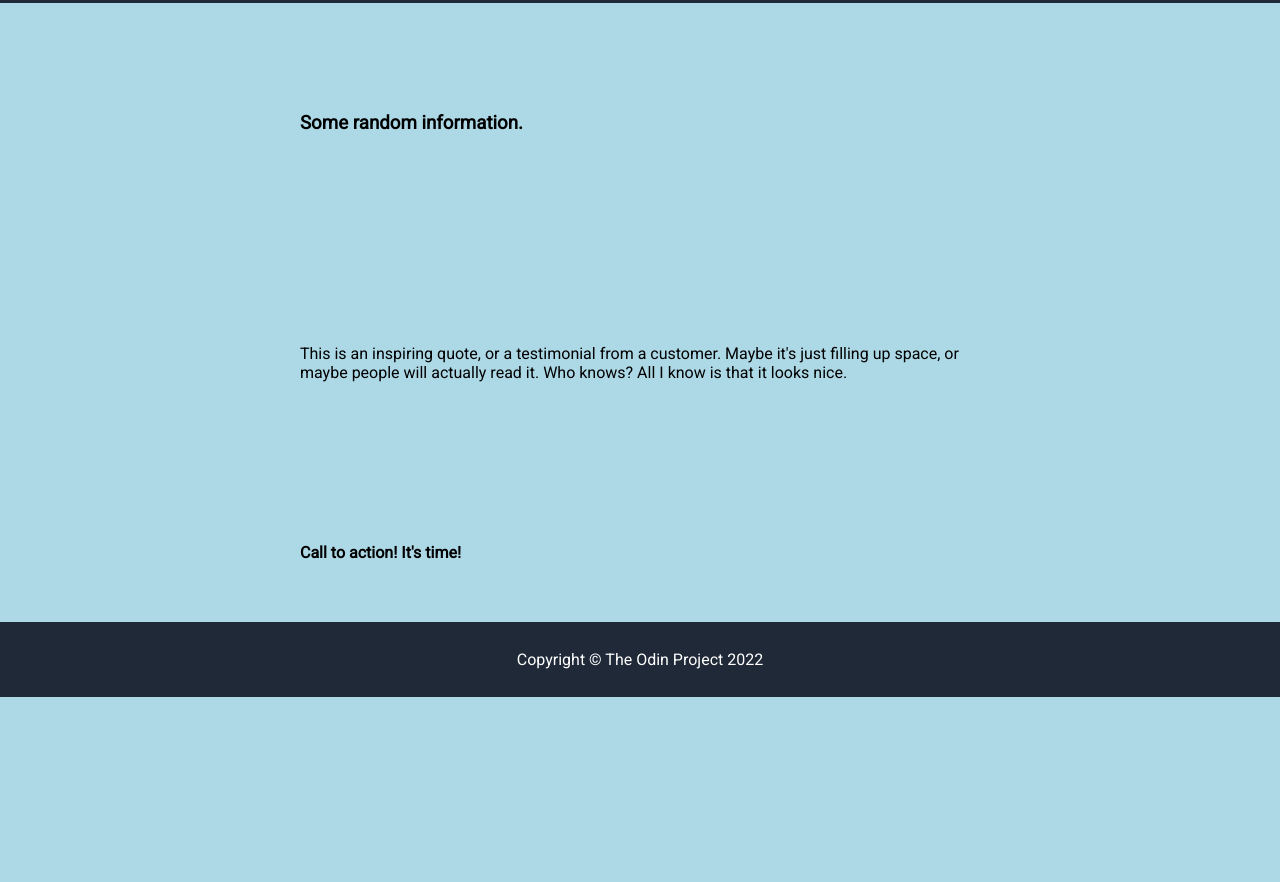
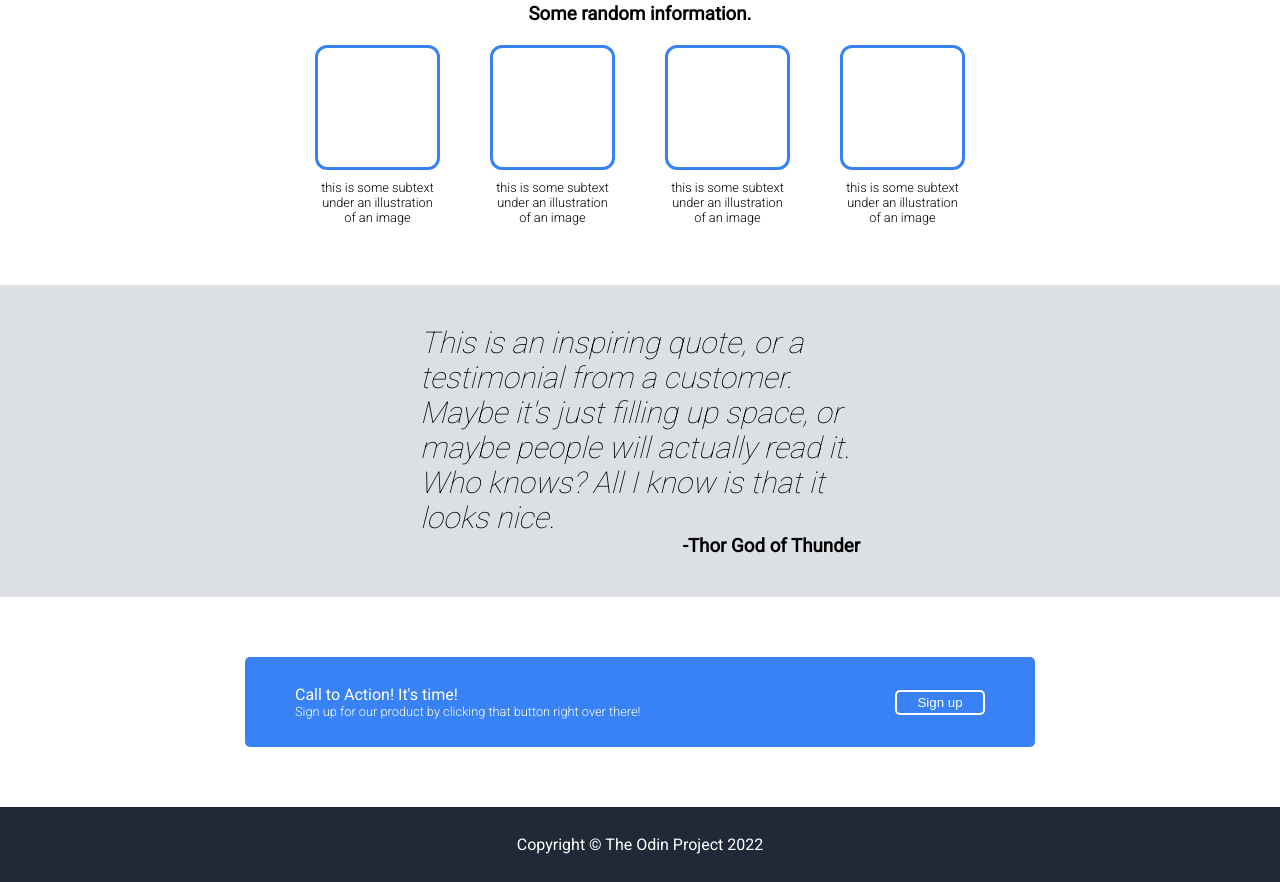
Before and after one commit to andrewjcl/landing-page-project, a plain HTML site: page index.html in a window 1280 px wide. Shown: the part 357-1239 px from the top of the page. Before the commit the page ends 1054 px from the top, so only its background shows below. Drawn offline with Linux system fonts and the light colour scheme.

Commit message:
Basic structure all done
Not perfect but keen to move on to Javascript so will leave as is for now

```diff
--- a/index.html
+++ b/index.html
@@ -3,6 +3,10 @@
 <head>
     <link rel="stylesheet" href="style.css">
     <link href='http://fonts.googleapis.com/css?family=Roboto' rel='stylesheet' type='text/css'>
+    <link rel="preconnect" href="https://fonts.googleapis.com">
+    <link rel="preconnect" href="https://fonts.gstatic.com" crossorigin>
+    <link href="https://fonts.googleapis.com/css2?family=Roboto:wght@100&display=swap" rel="stylesheet">
+    <link href="https://fonts.googleapis.com/css2?family=Roboto:wght@100;300&display=swap" rel="stylesheet">
     <meta charset="UTF-8">
     <title>Landing Page - TOP</title>
 </head>
@@ -36,16 +40,47 @@
 
     <div class="images">
         <h3>Some random information.</h3>
+
+        <div class="image-container">
+            <div class="tile">
+                <div class="box"></div>
+                <div class="small-text">this is some subtext under an illustration of an image</div>
+            </div>
+            <div class="tile">
+                <div class="box"></div>
+                <div class="small-text">this is some subtext under an illustration of an image</div>
+            </div>
+            <div class="tile">
+                <div class="box"></div>
+                <div class="small-text">this is some subtext under an illustration of an image</div>
+            </div>
+            <div class="tile">
+                <div class="box"></div>
+                <div class="small-text">this is some subtext under an illustration of an image</div>
+            </div>
+
+
+        </div>
     </div>
 
     <div class="quote">
-        This is an inspiring quote, or a testimonial from a customer. Maybe
-        it's just filling up space, or maybe people will actually read it.
-        Who knows? All I know is that it looks nice.
+        <div class="quote-text">This is an inspiring quote, or a testimonial from a customer. Maybe
+            it's just filling up space, or maybe people will actually read it.
+            Who knows? All I know is that it looks nice.</div>
+        <div class="quote-author"><h3>-Thor God of Thunder</h3></div>
     </div>
 
     <div class="call-to-action">
-        <h4>Call to action! It's time!</h4>
+        <div class="cta-window">
+            <div class="cta-left">
+                Call to Action! It's time!
+                <div class="small-text">Sign up for our product by clicking that button right over there!</div>
+            </div>
+            <div class="cta-right">
+                <button type="button">Sign up</button>
+            </div>
+
+        </div>
 
     </div>
 
--- a/style.css
+++ b/style.css
@@ -8,7 +8,7 @@
 }
 
 body {
-    background-color: lightblue;
+    background-color: white;
     display: flex;
     flex-direction: column;
     justify-content: space-between;
@@ -21,7 +21,7 @@ body {
     color: white;
     display: flex;
     align-items: center;
-    padding: 0 300px;
+    padding: 0 250px;
 }
 
 .header {
@@ -36,22 +36,47 @@ body {
     justify-content: space-between;
 }
 
-.hero,
-.images,
-.quote {
+.hero {
     display: flex;
     flex: 1;
     align-items: center;
-    padding: 60px 300px;
+    padding: 40px 250px;
     min-height: 15vh;
 }
 
-.call-to-action {
+
+
+
+.images {
     display: flex;
-    flex: 0.6;
+    flex-direction: column;
+    flex: 1;
     align-items: center;
-    padding: 60px 300px;
+    padding: 40px 250px;
+    min-height: 15vh;
 }
+
+.image-container {
+    display: flex;
+    padding: 20px 100px;
+    gap: 50px;
+}
+
+.tile {
+    display: flex;
+    flex-direction: column;
+    justify-content: center;
+    align-items: center;
+}
+
+.small-text {
+    text-align: center;
+    width: 125px;
+    font-size: 0.8em;
+    font-weight: 300;
+}
+
+
 
 /* HERO */
 
@@ -74,7 +99,7 @@ body {
 .hero-right {
     box-sizing: border-box;
     height: 200px;
-    min-width: 350px;
+    min-width: 450px;
     background-color: rgb(165, 165, 165);
     display: flex;
     justify-content: center;
@@ -84,8 +109,67 @@ body {
 button {
     width: 90px;
     height: 25px;
+    background-color: #3882F6;
+    color: white;
+    border: none;
+    border-radius: 5px;
 }
 
+/* QUOTE */
+
+.quote {
+    display: flex;
+    flex-direction: column;
+    flex: 1;
+    align-items: center;
+    padding: 40px 420px;
+    min-height: 15vh;
+    background-color: #dce0e4;
+}
+
+.quote-text {
+    font-size: 30px;
+    font-style: italic;
+    font-weight: 100;
+}
+
+.quote-author {
+    align-self: end;
+}
+
+/* CALL-TO-ACTION */
+
+.call-to-action {
+    display: flex;
+    flex: 0.6;
+    align-items: center;
+    justify-content: center;
+    padding: 60px 300px;
+}
+
+.cta-window {
+    width: 700px;
+    height: 50px;
+    background-color: #3882F6;
+    color: white;
+    border: none;
+    border-radius: 5px;
+    display: flex;
+    justify-content: space-between;
+    padding: 20px 50px;
+    align-items: center;
+}
+
+.cta-window button {
+    border-style: solid;
+    border-width: 2px;
+    border-color: white;
+}
+
+.cta-left .small-text {
+    text-align: left;
+    min-width: 600px;
+}
 
 
 ul {
@@ -98,3 +182,14 @@ ul {
     height: 75px;
     justify-content: center;
 }
+
+.box {
+    box-sizing: border-box;
+    width: 125px;
+    height: 125px;
+    border-style: solid;
+    border-width: 3px;
+    border-color: #3882F6;
+    border-radius: 12px;
+    margin-bottom: 10px;
+}
```
